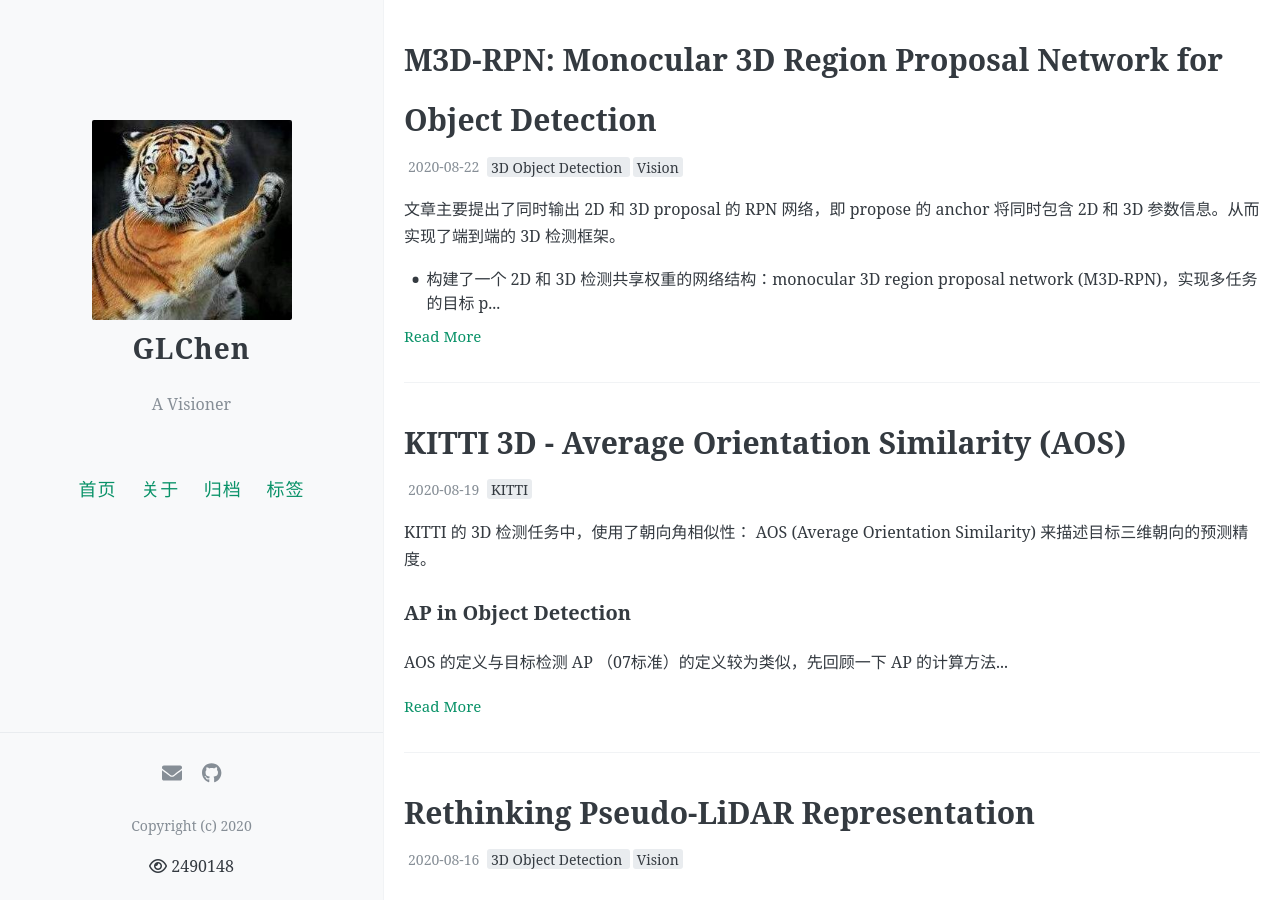
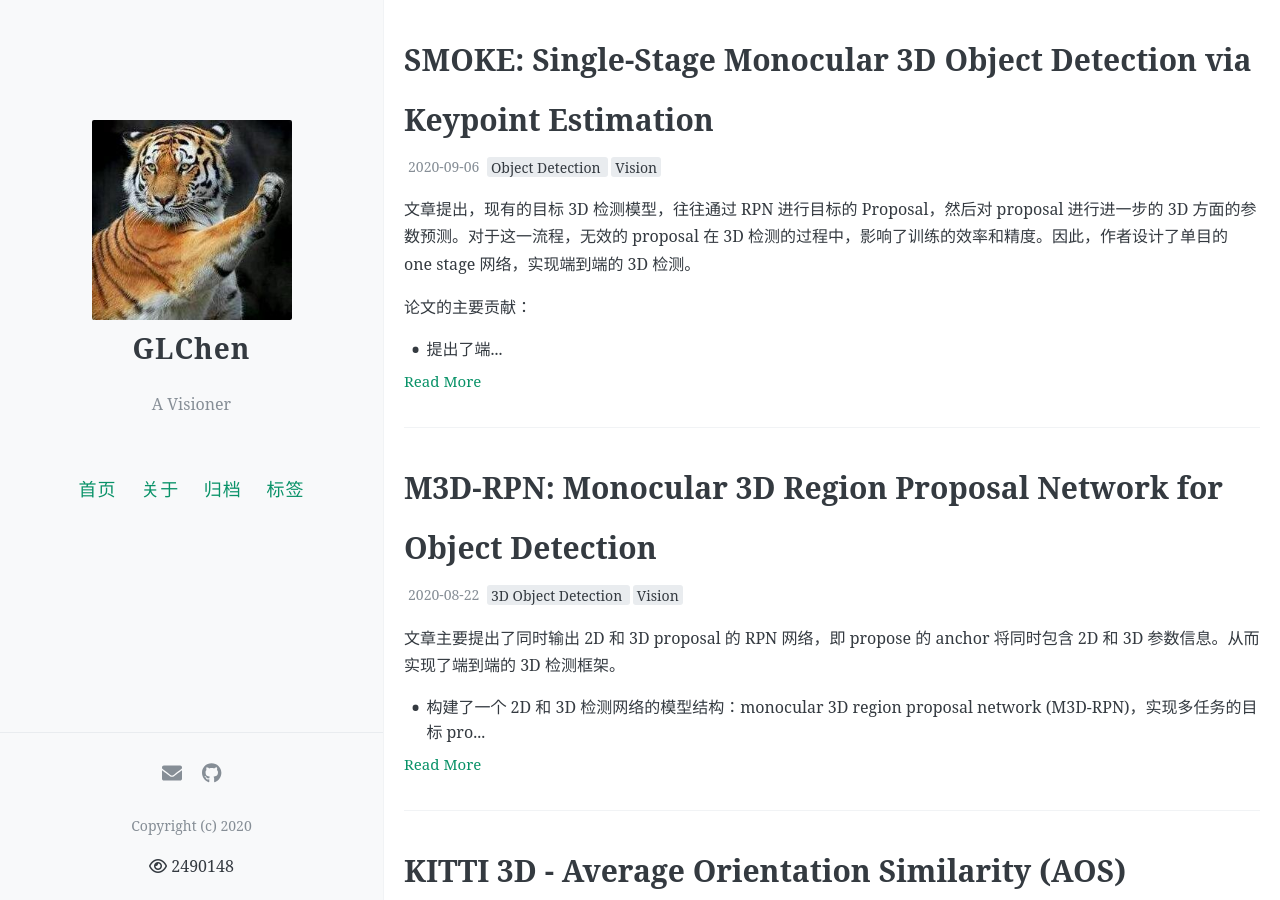
Before and after one commit to chencgln/chencgln.github.io, a Jekyll site: the page built from index.html, in a window 1280 px wide and 900 px high. Built offline with Jekyll 4.4.1, drawn with Linux system fonts in a browser that asks for light colours; nearby versions of some CDN libraries; library files that are not in the unit come from our copies; the list of posts is cut into pages by our own code; comment, search, counter and statistics services are not loaded; part of the change alters nothing that is shown; some of the changed text lies outside the part shown.

Commit message:
add SMOKE notes

```diff
--- a/_posts/2020-08-01-3DVP-and-SubCNN.md
+++ b/_posts/2020-08-01-3DVP-and-SubCNN.md
@@ -101,7 +101,7 @@ note：
 RPN 后是检测阶段，检测阶段即使用了上述提取的特征，经过 ROI pooling 得到 ROI 特征，接上了三个分支：类别和子类别的分类，以及 bbox 的回归。
 
 
-得到检测的目标以及目标的对应的 3DVP 类别（subcategory），使用 3DVP 的检测器，预测目标 3D 相关的参数。
+得到检测的目标以及目标的对应的 3DVP 类别（subcategory），即可使用 3DVP 当中的 Occlusion Reasoning 后处理，得到 3D 相关的参数。
 
 
 ## Performance
--- a/_posts/2020-08-22-M3D-RPN.md
+++ b/_posts/2020-08-22-M3D-RPN.md
@@ -11,7 +11,7 @@ toc: true
 文章主要提出了同时输出 2D 和 3D proposal 的 RPN 网络，即 propose 的 anchor 将同时包含 2D 和 3D 参数信息。从而实现了端到端的 3D 检测框架。
 
 
-* 构建了一个 2D 和 3D 检测共享权重的网络结构：monocular 3D region proposal network (M3D-RPN)，实现多任务的目标 proposal
+* 构建了一个 2D 和 3D 检测网络的模型结构：monocular 3D region proposal network (M3D-RPN)，实现多任务的目标 proposal
 * 提出了 depth-aware 的卷积来更好提取三维空间相关的特征，来提高 3D 参数的预测的效果；
 
 ## 算法流程
--- /dev/null
+++ b/_posts/2020-09-06-SMOKE.md
@@ -0,0 +1,72 @@
+---
+layout: post
+title:  "SMOKE: Single-Stage Monocular 3D Object Detection via Keypoint Estimation"
+date:   2020-09-06 18:00
+categories: PaperReading
+tags: [Object Detection, Vision]
+comments: true
+toc: true
+---
+
+
+文章提出，现有的目标 3D 检测模型，往往通过 RPN 进行目标的 Proposal，然后对 proposal 进行进一步的 3D 方面的参数预测。对于这一流程，无效的 proposal 在 3D 检测的过程中，影响了训练的效率和精度。因此，作者设计了单目的 one stage 网络，实现端到端的 3D 检测。
+
+论文的主要贡献：
+
+* 提出了端到端的单目 3D 检测模型，并达到了较高的精度；
+* 对 3D 检测中不同子任务对应的参数进行了独立的训练（multi-step disentangling 损失），用于分离不同量纲的各项损失；
+* 模型的表现达到了 SOTA，超过了 KITTI 上的其他单目 3D 检测方法。
+
+
+### 算法和模型结构
+
+* **Backbone**，使用了 DLA-34 作为 backbone 进行特征提取
+* **Keppoint Branch**，1)如 CenterNet 一样，使用了中心点响应各个目标。论文使用的中心点是 3D 中心点的投影。训练过程中的标签是关于中心点的高斯核，高斯核的标准差根据数据集的统计得到；2)每个 3D 目标用其 8 个顶点的投影表示，并根据 8 个顶点可以得到目标的 2D BBOx
+* **Regression Branch**，3D 回归的参数有：$(\delta_z,\delta_{x_c},\delta_{y_c},\delta_h,\delta_w,\delta_l,sin\theta,cos\theta)$，类似其他的 3D 检测方法，对坐标、dims预测了残差，对朝向使用了 $cos$ 和 $sin$进行预测；
+
+note: 预测值 $[h,w,l]$，可以根据上述残差得到：
+
+$$
+\left[
+\begin{matrix}
+h \\ w \\ l
+\end{matrix}
+\right] = \left[
+\begin{matrix}
+\bar{h} e^{\delta_h} \\ \bar{w} e^{\delta_w} \\ \bar{l}e^{\delta_l}
+\end{matrix}
+\right]$$
+
+### 损失函数
+
+
+* **Keypoint 损失**，feature map 上各像素对应的值，与高斯核作用后的标签进行误差计算，损失使用了引入 focal loss 的交叉熵；
+* **Regression 损失**，根据回归的 3D 相关的各个参数，可以计算目标的 3D 顶点。因此，使用各个顶点的 L1 loss，即可联合的优化各项任务。
+
+Note.
+论文所表述任务独立拆分表现与：
+1. $[x,y,z]$ 的预测使用了 GT 的像素坐标 $[x_c,y_c]$ 与预测的 $[\delta_z,\delta_{x_c},\delta_{y_c}]$ 求得；
+2. 目标 $r_y$ 由预测的观察角 $\alpha$ 和 GT 的 $[x,y,z]$ 转换得到；
+
+通过利用 GT，去除了预测值的互相依赖，最终的损失函数可以表示为：
+
+$$L = L_{cls} + \sum_{i=1}^3 L_{reg}(\hat{B_i})$$
+
+其中，$i$ 表示目标的 3D 角点分别独立来自于标的 $[h,w,l]$ 预测值、$[x,y,z]$ 或 $\alpha$ 预测值；实现了自任务的独立训练。
+
+
+## 模型表现
+
+验证集：
+
+![](https://glimg.oss-cn-shanghai.aliyuncs.com/test/20200907102857.png)
+
+
+测试集：
+![](https://glimg.oss-cn-shanghai.aliyuncs.com/test/20200907102745.png)
+
+#### Ablation Study
+
+* 3D BBox 使用 L1 和 Smooth L1 损失函数的比较，第三行比较了 3D 任务分解得到的效果
+
+![](https://glimg.oss-cn-shanghai.aliyuncs.com/test/20200907103251.png)
```
